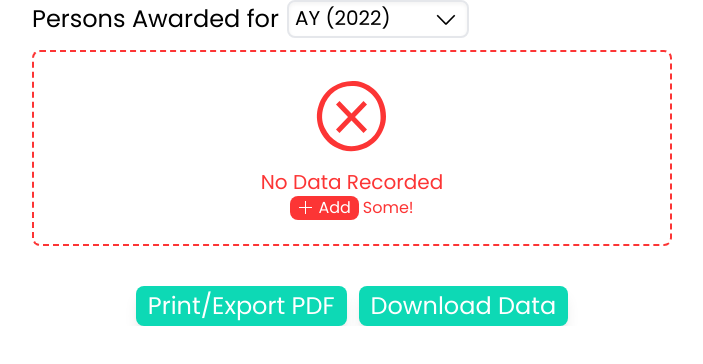
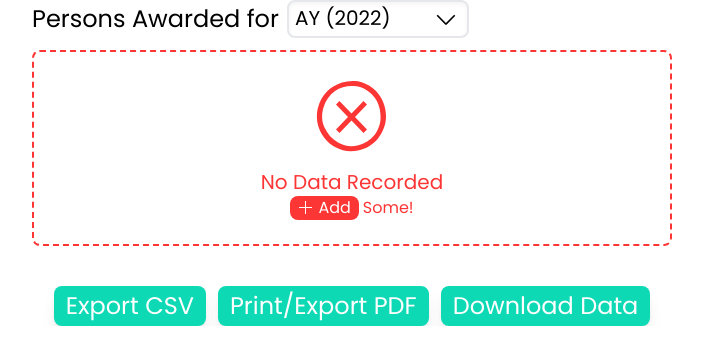
Before and after one commit to Detachment025/PDT-Awards-Tracker, a Next.js app: page /export/export in a window 1280 px wide. Shown: the top 364 px of the page, without its empty margins (288-991 px from the left). Built offline with nearby package versions, Linux system fonts and the light colour scheme.

Commit message:
Added export CSV feature to export function (WIP)

```diff
--- a/src/pages/export/export.js
+++ b/src/pages/export/export.js
@@ -59,6 +59,21 @@ export default function ExportComponent({ tracker }) {
 
     // Return the list
     return itemList;
+  };
+
+  // Export content to CSV
+  const exportToCSV = () => {
+    // Prep content
+    var contentCSVPrelim = {};
+    const iterItems = getItems();
+
+    // Add content to CSV
+    for (var item of iterItems) {
+      contentCSVPrelim[item] = data[tracker][item]["terms"][
+        relativeToAbsoluteYear(term).toString()
+      ][config[tracker]["key"]];
+    }
+    console.log(contentCSVPrelim)
   };
 
   // Export div to PDF function
@@ -170,16 +185,24 @@ export default function ExportComponent({ tracker }) {
       <div className="flex-1 flex flex-row gap-3">
         <button
           className="text-white text-2xl rounded-lg shadow-lg
-        bg-bermuda px-3 py-1 hover:bg-darkbermuda
-        hover:-translate-y-[0.1rem] hover:shadow-md"
+          bg-bermuda px-3 py-1 hover:bg-darkbermuda
+          hover:-translate-y-[0.1rem] hover:shadow-md"
+          onClick={exportToCSV}
+        >
+          Export CSV
+        </button>
+        <button
+          className="text-white text-2xl rounded-lg shadow-lg
+          bg-bermuda px-3 py-1 hover:bg-darkbermuda
+          hover:-translate-y-[0.1rem] hover:shadow-md"
           onClick={exportToPDF}
         >
           Print/Export PDF
         </button>
         <button
           className="text-white text-2xl rounded-lg shadow-lg
-        bg-bermuda px-3 py-1 hover:bg-darkbermuda
-        hover:-translate-y-[0.1rem] hover:shadow-md"
+          bg-bermuda px-3 py-1 hover:bg-darkbermuda
+          hover:-translate-y-[0.1rem] hover:shadow-md"
           onClick={() => (window.location.href = "/api/download")}
         >
           Download Data
```
